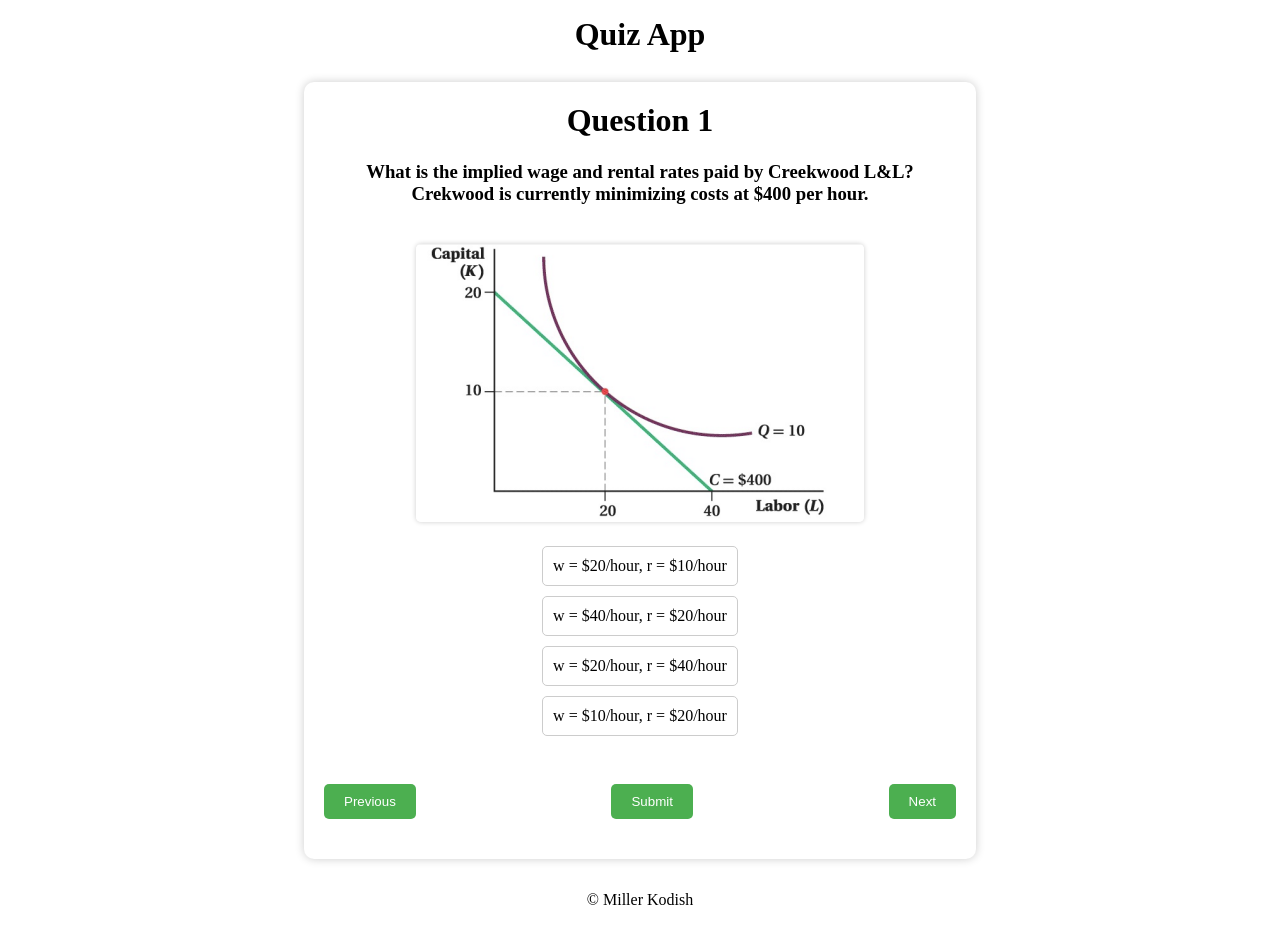
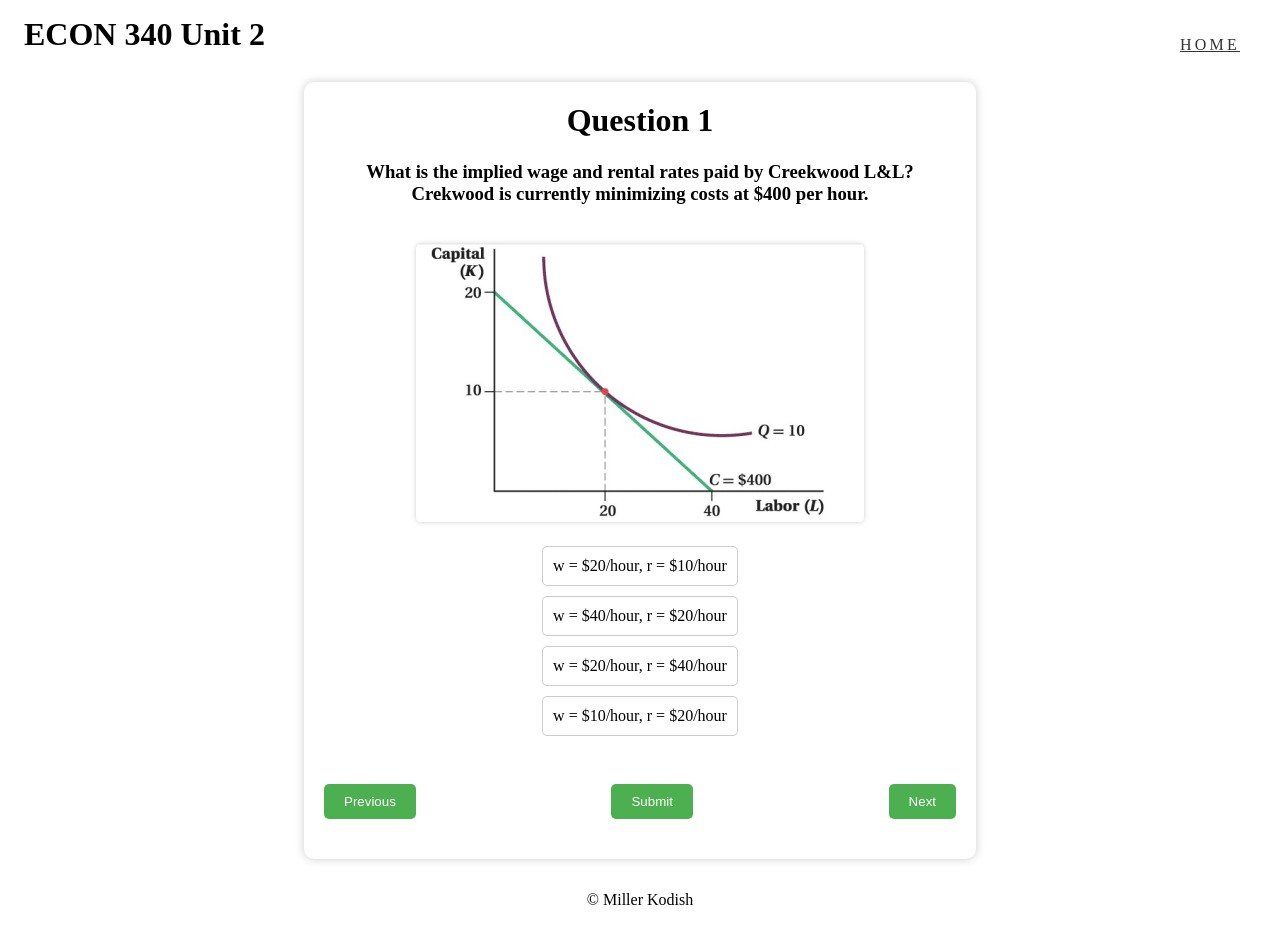
Before and after one commit to Miller11k/multiple-choice-econ-quiz, a plain HTML site: page pages/Unit_2.html in a window 1280 px wide. Drawn offline with Linux system fonts and the light colour scheme; files whose address does not match are found by name.

Commit message:
Update Unit_2.html

```diff
--- a/pages/Unit_2.html
+++ b/pages/Unit_2.html
@@ -6,7 +6,10 @@
   </head>
   <body>
     <header>
-      <h1>Quiz App</h1>
+      <h1>ECON 340 Unit 2</h1>
+      <div class="about-container">
+          <a href="/multiple-choice-econ-quiz/index.html">Home</a>
+        </div>
     </header>
     <main>
       <div id="quiz">
```
